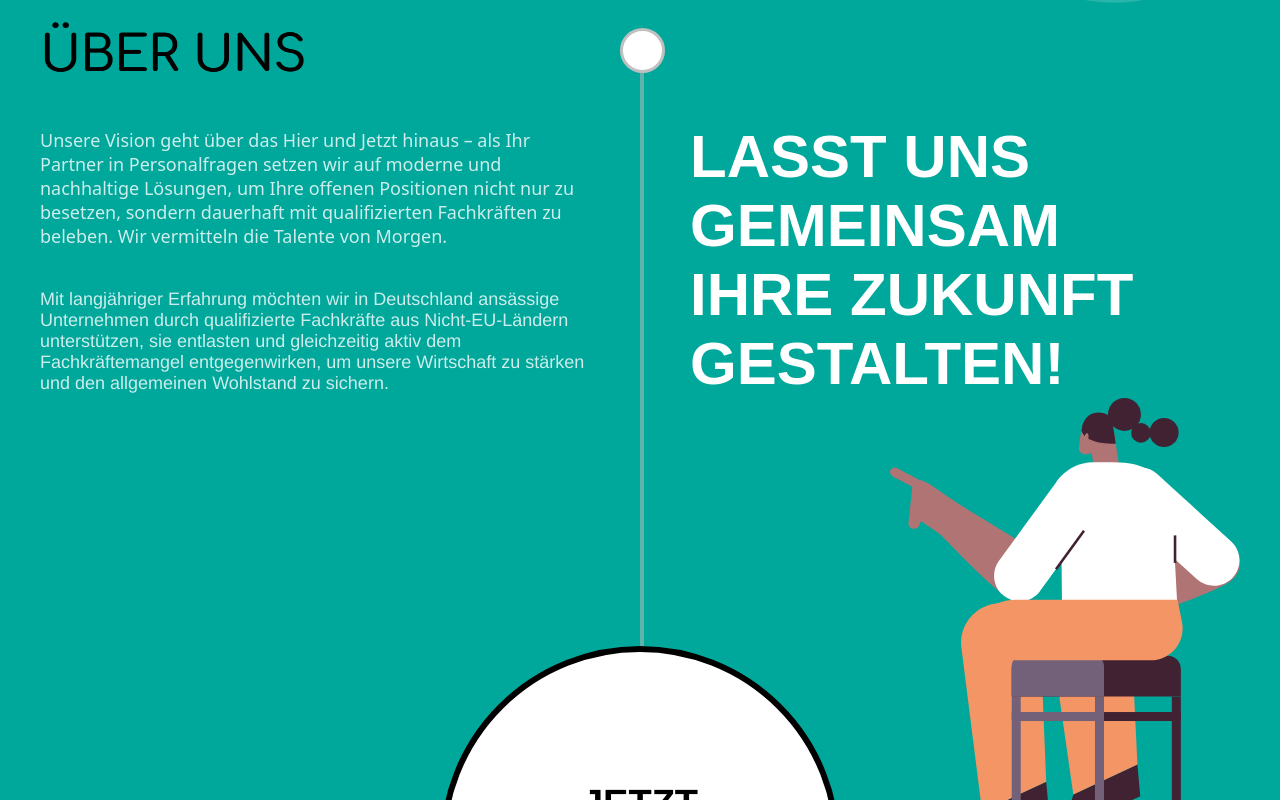
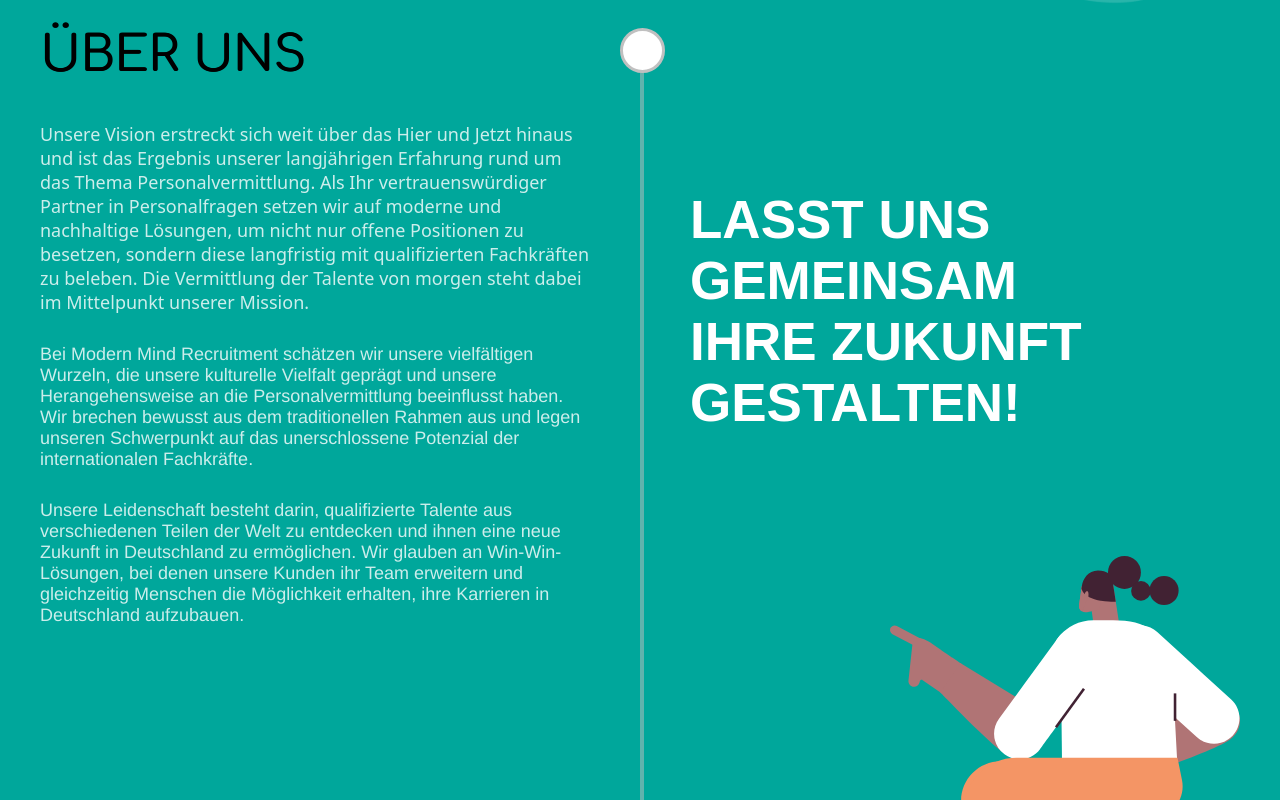
Before and after one commit to tommyb96/modern-mind-recruitment, a React (Create React App) app: page / in a window 1280 px wide. Shown: the part 1800-2600 px from the top of the page. Built offline with nearby package versions, Linux system fonts and the light colour scheme.

Commit message:
about page new text

```diff
--- a/src/components/AboutUs/AboutUs.js
+++ b/src/components/AboutUs/AboutUs.js
@@ -184,14 +184,17 @@ const AboutUs = () => {
             >
               über uns
             </Heading>
+            <th></th>
           </tr>
           <tr>
             <BoldText>
-              Unsere Vision geht über das Hier und Jetzt hinaus – als Ihr
-              Partner in Personalfragen setzen wir auf moderne und nachhaltige
-              Lösungen, um Ihre offenen Positionen nicht nur zu besetzen,
-              sondern dauerhaft mit qualifizierten Fachkräften zu beleben. Wir
-              vermitteln die Talente von Morgen.
+              Unsere Vision erstreckt sich weit über das Hier und Jetzt hinaus
+              und ist das Ergebnis unserer langjährigen Erfahrung rund um das
+              Thema Personalvermittlung. Als Ihr vertrauenswürdiger Partner in
+              Personalfragen setzen wir auf moderne und nachhaltige Lösungen, um
+              nicht nur offene Positionen zu besetzen, sondern diese langfristig
+              mit qualifizierten Fachkräften zu beleben. Die Vermittlung der
+              Talente von morgen steht dabei im Mittelpunkt unserer Mission.
             </BoldText>
             <Statement rowSpan="2">
               lasst uns gemeinsam <br />
@@ -200,11 +203,22 @@ const AboutUs = () => {
           </tr>
           <tr>
             <LeftDiv>
-              Mit langjähriger Erfahrung möchten wir in Deutschland ansässige
-              Unternehmen durch qualifizierte Fachkräfte aus Nicht-EU-Ländern
-              unterstützen, sie entlasten und gleichzeitig aktiv dem
-              Fachkräftemangel entgegenwirken, um unsere Wirtschaft zu stärken
-              und den allgemeinen Wohlstand zu sichern.
+              Bei Modern Mind Recruitment schätzen wir unsere vielfältigen
+              Wurzeln, die unsere kulturelle Vielfalt geprägt und unsere
+              Herangehensweise an die Personalvermittlung beeinflusst haben. Wir
+              brechen bewusst aus dem traditionellen Rahmen aus und legen
+              unseren Schwerpunkt auf das unerschlossene Potenzial der
+              internationalen Fachkräfte.
+            </LeftDiv>
+          </tr>
+          <tr>
+            <LeftDiv>
+              Unsere Leidenschaft besteht darin, qualifizierte Talente aus
+              verschiedenen Teilen der Welt zu entdecken und ihnen eine neue
+              Zukunft in Deutschland zu ermöglichen. Wir glauben an
+              Win-Win-Lösungen, bei denen unsere Kunden ihr Team erweitern und
+              gleichzeitig Menschen die Möglichkeit erhalten, ihre Karrieren in
+              Deutschland aufzubauen.
             </LeftDiv>
           </tr>
         </FirstTable>
@@ -219,21 +233,34 @@ const AboutUs = () => {
           </tr>
           <tr>
             <BoldText>
-              Unsere Vision geht über das Hier und Jetzt hinaus – als Ihr
-              Partner in Personalfragen setzen wir auf moderne und nachhaltige
-              Lösungen, um Ihre offenen Positionen nicht nur zu besetzen,
-              sondern dauerhaft mit qualifizierten Fachkräften zu beleben. Wir
-              vermitteln die Talente von Morgen.
+              Unsere Vision erstreckt sich weit über das Hier und Jetzt hinaus
+              und ist das Ergebnis unserer langjährigen Erfahrung rund um das
+              Thema Personalvermittlung. Als Ihr vertrauenswürdiger Partner in
+              Personalfragen setzen wir auf moderne und nachhaltige Lösungen, um
+              nicht nur offene Positionen zu besetzen, sondern diese langfristig
+              mit qualifizierten Fachkräften zu beleben. Die Vermittlung der
+              Talente von morgen steht dabei im Mittelpunkt unserer Mission.
             </BoldText>
           </tr>
           <tr>
             <LeftDiv>
+              Bei Modern Mind Recruitment schätzen wir unsere vielfältigen
+              Wurzeln, die unsere kulturelle Vielfalt geprägt und unsere
+              Herangehensweise an die Personalvermittlung beeinflusst haben. Wir
+              brechen bewusst aus dem traditionellen Rahmen aus und legen
+              unseren Schwerpunkt auf das unerschlossene Potenzial der
+              internationalen Fachkräfte.
+            </LeftDiv>
+          </tr>
+          <tr>
+            <LeftDiv>
               {" "}
-              Mit langjähriger Erfahrung möchten wir in Deutschland ansässige
-              Unternehmen durch qualifizierte Fachkräfte aus Nicht-EU-Ländern
-              unterstützen, sie entlasten und gleichzeitig aktiv dem
-              Fachkräftemangel entgegenwirken, um unsere Wirtschaft zu stärken
-              und den allgemeinen Wohlstand zu sichern.
+              Unsere Leidenschaft besteht darin, qualifizierte Talente aus
+              verschiedenen Teilen der Welt zu entdecken und ihnen eine neue
+              Zukunft in Deutschland zu ermöglichen. Wir glauben an
+              Win-Win-Lösungen, bei denen unsere Kunden ihr Team erweitern und
+              gleichzeitig Menschen die Möglichkeit erhalten, ihre Karrieren in
+              Deutschland aufzubauen.
             </LeftDiv>
           </tr>
           <tr>
@@ -628,6 +655,7 @@ const LeftDiv = styled.th`
   text-align: start;
   color: white;
   opacity: 0.8;
+  padding-bottom: 30px;
 
   @media (max-width: 1400px) {
     padding-left: 40px;
@@ -635,7 +663,6 @@ const LeftDiv = styled.th`
   }
 
   @media (max-width: 900px) {
-    padding-bottom: 50px;
     padding-left: 140px;
   }
 
@@ -646,7 +673,7 @@ const LeftDiv = styled.th`
   @media (max-width: 480px) {
     padding-left: 30px;
     padding-right: 20px;
-    padding-bottom: 30px;
+    padding-bottom: 20px;
   }
 `;
 
@@ -655,7 +682,7 @@ const Statement = styled.th`
   text-align: start;
   font-weight: bold;
   font-family: Arial, Helvetica, sans-serif;
-  font-size: 60px;
+  font-size: 53px;
   color: white;
   padding-left: 100px;
   padding-right: 50px;
@@ -666,6 +693,7 @@ const Statement = styled.th`
   }
 
   @media (max-width: 900px) {
+    padding-top: 20px;
     padding-bottom: 20px;
     padding-left: 200px;
     padding-right: 50px;
@@ -673,7 +701,6 @@ const Statement = styled.th`
 
   @media (max-width: 700px) {
     padding-left: 70px;
-    font-size: 55px;
   }
 
   @media (max-width: 480px) {
@@ -698,6 +725,7 @@ const Woman = styled.img`
   width: 350px;
   align-self: center;
   margin-left: 1000px;
+  margin-top: -140px;
 
   &:hover {
     transform: scale(1.05);
@@ -705,10 +733,11 @@ const Woman = styled.img`
 
   @media (max-width: 1400px) {
     align-self: flex-end;
-    margin: 0 40px -50px 0;
+    margin: -100px 40px -50px 0;
   }
 
   @media (max-width: 900px) {
+    margin-top: 0;
     margin-right: 40px;
     margin-bottom: -30px;
   }
--- a/src/components/Beratung/Beratung.js
+++ b/src/components/Beratung/Beratung.js
@@ -94,7 +94,7 @@ export default function Beratung() {
             <Cell></Cell>
           </tr>
           <tr>
-            <LeftDiv>
+            <FirstText>
               Unsere individuelle Beratung beinhaltet eine gründliche Analyse
               Ihrer spezifischen Anforderungen, die Entwicklung
               maßgeschneiderter Strategien und die Bereitstellung praktischer
@@ -102,11 +102,11 @@ export default function Beratung() {
               verstehen und Ihnen die besten Wege aufzuzeigen, wie Sie von den
               neuen Möglichkeiten des Fachkräfteeinwanderungsgesetzes
               profitieren können.
-            </LeftDiv>
+            </FirstText>
             <Cell></Cell>
           </tr>
           <tr>
-            <LeftDiv>
+            <SecondText>
               Unser Hauptaugenmerk liegt darauf, Ihnen einen klaren und
               effektiven Weg zur Rekrutierung internationaler Fachkräfte
               aufzuzeigen. Wir sind mit den komplexen bürokratischen Aspekten
@@ -116,7 +116,7 @@ export default function Beratung() {
               Fachkräfteeinwanderungsgesetzes optimal zu nutzen oder Ihre eigene
               Personalabteilung für ausländische Fachkräfte zu etablieren – wir
               unterstützen Sie bei jedem Schritt auf diesem Weg.
-            </LeftDiv>
+            </SecondText>
             <Cell></Cell>
           </tr>
         </Table>
@@ -130,7 +130,7 @@ export default function Beratung() {
             </Heading>
           </tr>
           <tr>
-            <LeftDiv>
+            <FirstText>
               Unsere individuelle Beratung beinhaltet eine gründliche Analyse
               Ihrer spezifischen Anforderungen, die Entwicklung
               maßgeschneiderter Strategien und die Bereitstellung praktischer
@@ -138,10 +138,10 @@ export default function Beratung() {
               verstehen und Ihnen die besten Wege aufzuzeigen, wie Sie von den
               neuen Möglichkeiten des Fachkräfteeinwanderungsgesetzes
               profitieren können.
-            </LeftDiv>
+            </FirstText>
           </tr>
           <tr>
-            <LeftDiv>
+            <SecondText>
               Unser Hauptaugenmerk liegt darauf, Ihnen einen klaren und
               effektiven Weg zur Rekrutierung internationaler Fachkräfte
               aufzuzeigen. Wir sind mit den komplexen bürokratischen Aspekten
@@ -151,7 +151,7 @@ export default function Beratung() {
               Fachkräfteeinwanderungsgesetzes optimal zu nutzen oder Ihre eigene
               Personalabteilung für ausländische Fachkräfte zu etablieren – wir
               unterstützen Sie bei jedem Schritt auf diesem Weg.
-            </LeftDiv>
+            </SecondText>
           </tr>
           <tr>
             <CardContainer>
@@ -292,7 +292,38 @@ const Heading = styled.th`
   }
 `;
 
-const LeftDiv = styled.th`
+const FirstText = styled.th`
+  color: black;
+  width: 50%;
+  padding-right: 100px;
+  text-align: start;
+  padding-bottom: 30px;
+  color: white;
+  opacity: 0.8;
+  font-weight: 500;
+  font-family: system-ui;
+
+  @media (max-width: 1400px) {
+    padding-left: 40px;
+    padding-right: 50px;
+  }
+
+  @media (max-width: 900px) {
+    padding-left: 140px;
+  }
+
+  @media (max-width: 700px) {
+    padding-left: 70px;
+  }
+
+  @media (max-width: 480px) {
+    padding-left: 30px;
+    padding-right: 20px;
+    padding-bottom: 30px;
+  }
+`;
+
+const SecondText = styled.th`
   color: black;
   width: 50%;
   padding-right: 100px;
--- a/src/components/Kontakt/Kontakt.js
+++ b/src/components/Kontakt/Kontakt.js
@@ -502,7 +502,7 @@ const TomWrapper = styled.td`
 
 const Tom = styled.img`
   width: 310px;
-  margin-left: 70px;
+  margin-left: 50px;
   //animation
   opacity: ${(props) => (props.isVisible ? 1 : 0)};
   transform: translateX(${(props) => (props.isVisible ? 0 : "20px")});
--- a/src/components/Workshop/WorkshopIntro.js
+++ b/src/components/Workshop/WorkshopIntro.js
@@ -365,6 +365,8 @@ const LeftDiv = styled.th`
   font-size: 20px;
   text-align: start;
   padding-bottom: 30px;
+  color: white;
+  opacity: 0.8;
 
   @media (max-width: 1400px) {
     padding-left: 20px;
@@ -392,7 +394,7 @@ const Statement = styled.th`
   text-align: start;
   font-weight: bold;
   font-family: Arial, Helvetica, sans-serif;
-  font-size: 60px;
+  font-size: 53px;
   color: white;
   padding-left: 100px;
   padding-right: 50px;
```
Also changed, not shown: src/components/Footer.js (deleted, +0 -75 lines).
